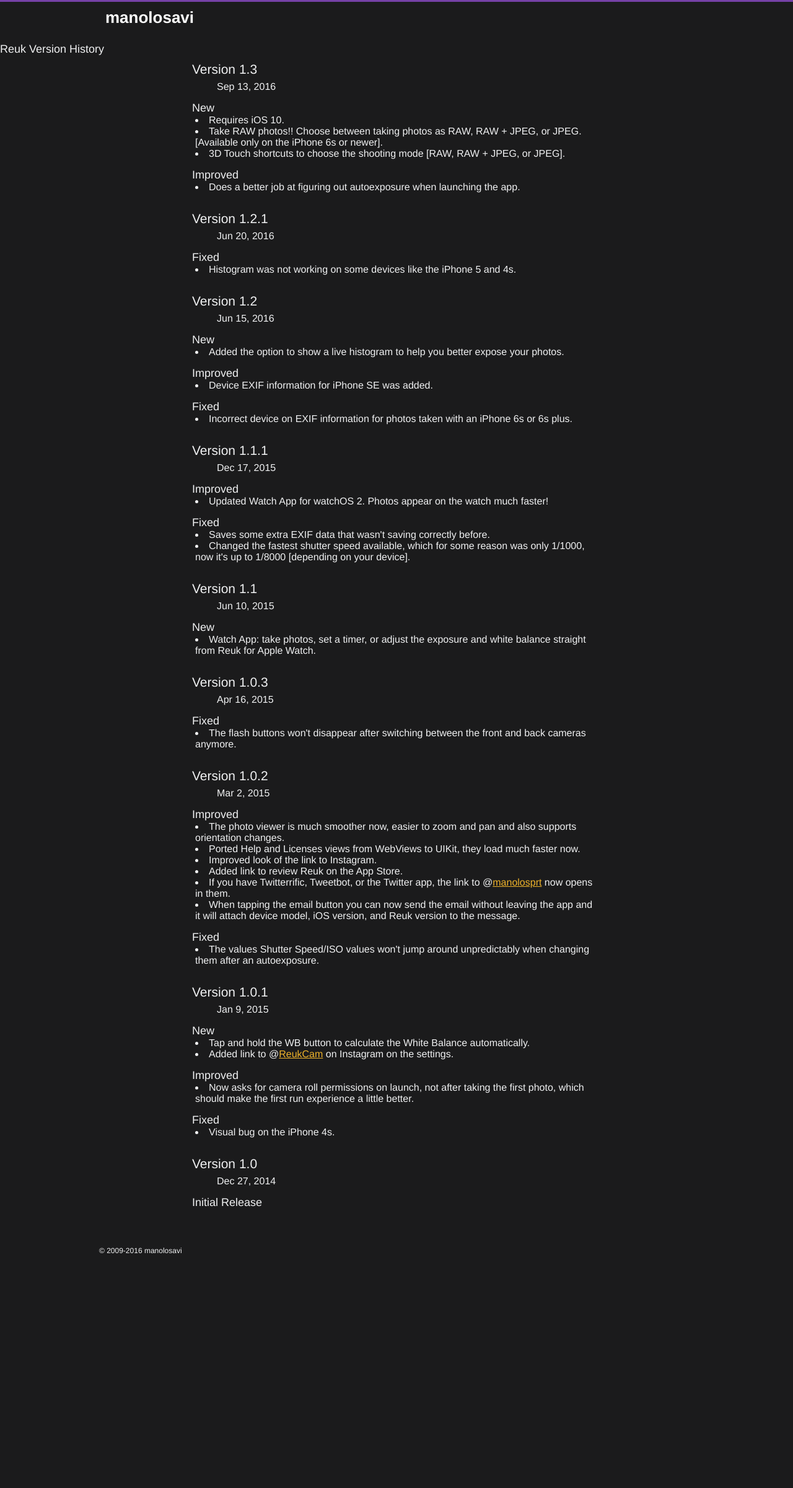
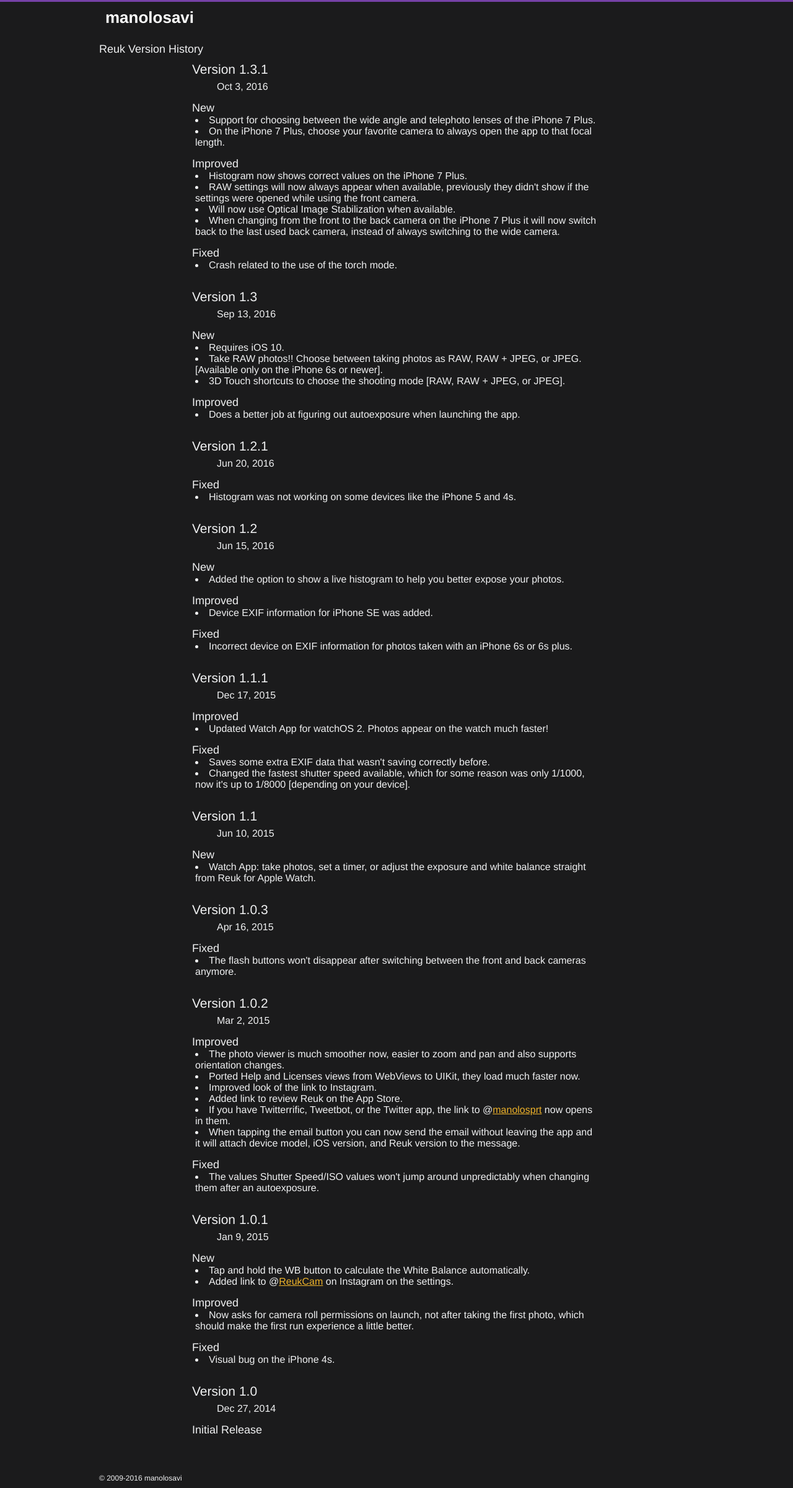
Before and after one commit to manolosavi/manolosavi.github.io, a Jekyll site: the page reuk/history.html, which Jekyll copies as it is, in a window 1280 px wide. Shown: the whole page at 62% size. Built offline with Jekyll 4.4.1, drawn with Linux system fonts in a browser that asks for light colours; some web fonts are replaced; before the commit the page ends 2034 px from its top, so only the background shows below that.

Commit message:
Fix history pages width. Added Reuk v1.3.1 info.

```diff
--- a/css/main.css
+++ b/css/main.css
@@ -44,7 +44,7 @@
 	background: #1b1b1c;
 }
 
-nav, h2, h3, footer p {
+nav, h2, h3, .wrapper, footer p {
 	max-width: 960px;
 	margin: 0 auto;
 }
--- a/reuk/history.html
+++ b/reuk/history.html
@@ -22,6 +22,27 @@
 	<div id="main">
 		<div class="wrapper">
 			<h1>Reuk Version History</h1>
+
+			<div id="version">
+				<h2>Version 1.3.1</h2>
+				<h3>Oct 3, 2016</h3>
+				<h4>New</h4>
+				<ul>
+					<li>Support for choosing between the wide angle and telephoto lenses of the iPhone 7 Plus.</li>
+					<li>On the iPhone 7 Plus, choose your favorite camera to always open the app to that focal length.</li>
+				</ul>
+				<h4>Improved</h4>
+				<ul>
+					<li>Histogram now shows correct values on the iPhone 7 Plus.</li>
+					<li>RAW settings will now always appear when available, previously they didn't show if the settings were opened while using the front camera.</li>
+					<li>Will now use Optical Image Stabilization when available.</li>
+					<li>When changing from the front to the back camera on the iPhone 7 Plus it will now switch back to the last used back camera, instead of always switching to the wide camera.</li>
+				</ul>
+				<h4>Fixed</h4>
+				<ul>
+					<li>Crash related to the use of the torch mode.</li>
+				</ul>
+			</div>
 			<div id="version">
 				<h2>Version 1.3</h2>
 				<h3>Sep 13, 2016</h3>
--- a/reuk/index.html
+++ b/reuk/index.html
@@ -22,7 +22,7 @@
 	<div id="main">
 		<div id="top">
 			<div class="wrapper">
-				<h1>Reuk <a href="history.html" title="Version History">1.3</a></h1>
+				<h1>Reuk <a href="history.html" title="Version History">1.3.1</a></h1>
 				<div id="iphone6"><div class="screen"></div></div>
 				<div id="iphone6p"><div class="screen"></div></div>
 			</div>
```
